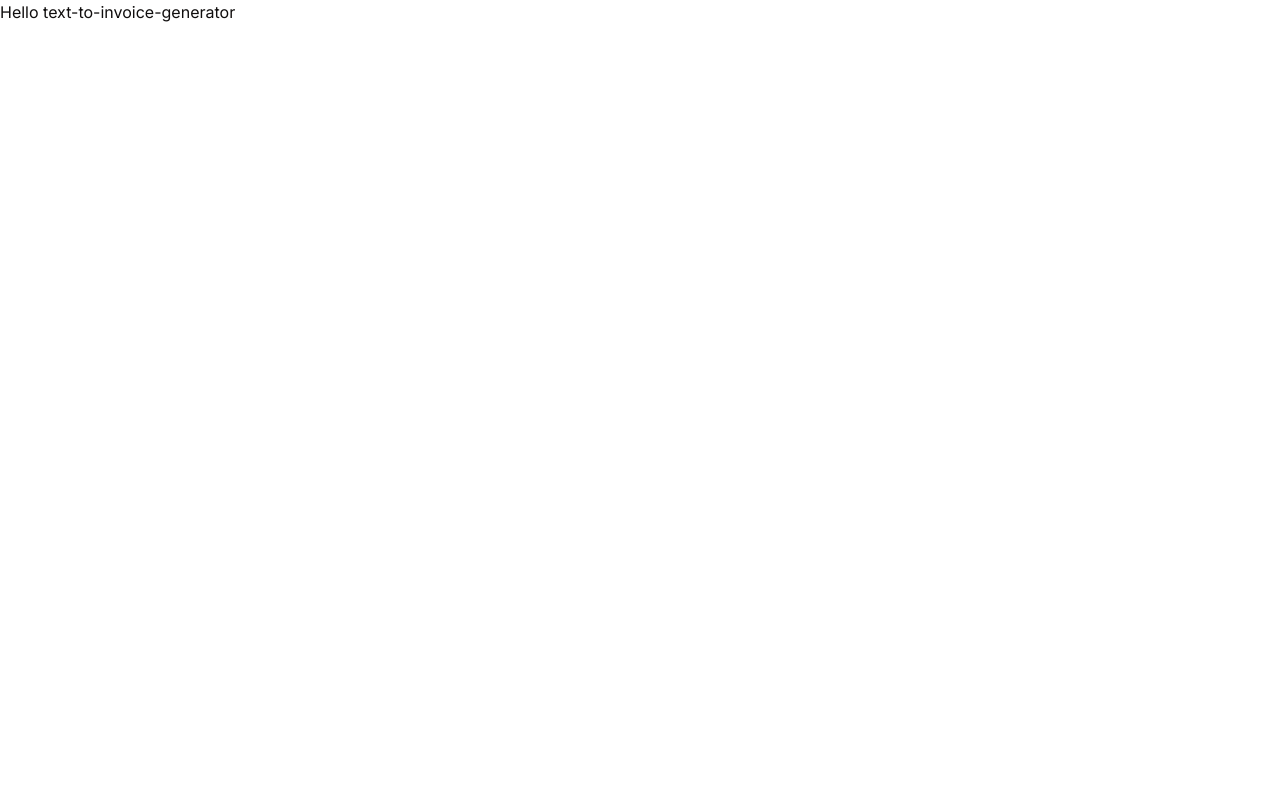
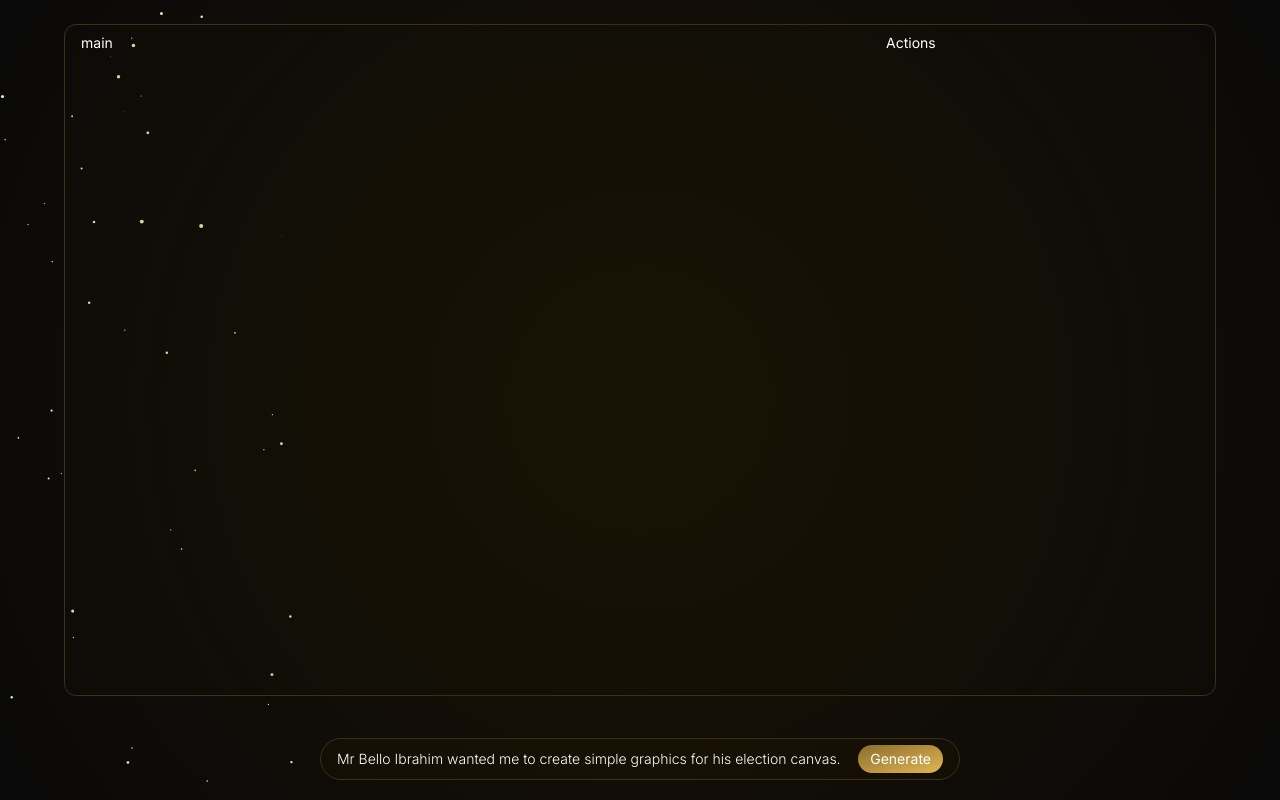
Before and after one commit to blyncnov/text-to-invoice-generator, a Next.js app: page / in a window 1280 px wide. Built offline with nearby package versions, Linux system fonts and the light colour scheme.

Commit message:
Working on the prompt textareabox and invoice layout

```diff
--- a/src/app/globals.css
+++ b/src/app/globals.css
@@ -17,12 +17,28 @@
 }
 
 @layer utilities {
+  /* Hide scrollbar for Chrome, Safari and Opera */
+  .no-scrollbar::-webkit-scrollbar {
+    display: none;
+  }
+
+  /* Hide scrollbar for IE, Edge and Firefox */
+  .no-scrollbar {
+    -ms-overflow-style: none; /* IE and Edge */
+    scrollbar-width: none; /* Firefox */
+  }
+}
+
+@layer utilities {
   .text-balance {
     text-wrap: balance;
   }
 }
 
 body {
-  color: #100e0e;
-  background: #fff;
+  font-size: 15px;
+  color: #fff;
+  min-height: 100dvh;
+  background-color: #100e0e;
+  background-image: radial-gradient(circle, rgb(26, 19, 4), rgb(9, 9, 9));
 }
--- a/src/app/layout.tsx
+++ b/src/app/layout.tsx
@@ -1,13 +1,20 @@
 import type { Metadata } from "next";
-import { Inter } from "next/font/google";
+
+// CSS
 import "./globals.css";
 
+// FONTS
+import { Inter } from "next/font/google";
 const inter = Inter({ subsets: ["latin"] });
 
 export const metadata: Metadata = {
-  title: "Create Next App",
-  description: "Generated by create next app",
+  title: "AI Invoice generator",
+  description: "GPT3 -> AI Invoice generator",
 };
+
+// Componnets
+import StarFieldBackground from "@/components/StarFieldBackground";
+import FlashlightBackground from "@/components/InvoicePrompt";
 
 export default function RootLayout({
   children,
@@ -16,7 +23,12 @@ export default function RootLayout({
 }>) {
   return (
     <html lang="en">
-      <body className={inter.className}>{children}</body>
+      <body className={inter.className}>
+        <div className="relative h-screen w-full">
+          <StarFieldBackground />
+          <div className="w-full h-full relative z-10">{children}</div>
+        </div>
+      </body>
     </html>
   );
 }
--- a/src/app/page.tsx
+++ b/src/app/page.tsx
@@ -1,9 +1,25 @@
 import React from "react";
+
+// Components
+import InvoicePrompt from "@/components/InvoicePrompt";
 
 export default function Home() {
   return (
-    <main>
-      <h2>Hello text-to-invoice-generator</h2>
+    <main className="w-full max-w-6xl py-6 px-6 md:px-0 mx-auto">
+      {/* {"MAIN INVOICE FORM"} */}
+      <div className="w-full h-full min-h-[calc(87dvh-24px)] bg-[rgba(26,19,4,0.1)] border border-[#3c3017] text-sm rounded-xl">
+        <section className="w-full h-full grid grid-cols-1 md:grid-cols-[1fr_30%] gap-5">
+          <div className="w-full h-full text-sm px-4 py-2 rounded-xl">
+            <h2>main</h2>
+          </div>
+          <div className="w-full h-full text-sm px-4 py-2 rounded-xl">
+            <h2>Actions</h2>
+          </div>
+        </section>
+      </div>
+
+      {/* {"FIXED PROMPT SECTION"} */}
+      <InvoicePrompt />
     </main>
   );
 }
--- /dev/null
+++ b/src/components/InvoicePrompt.tsx
@@ -0,0 +1,31 @@
+"use client";
+
+const InvoicePrompt: React.FC = () => {
+  return (
+    <div className="w-full fixed bottom-0 left-0 right-0 py-5 flex justify-center items-center bg-transparent">
+      <div className="w-full max-w-[80%] md:max-w-[50%]">
+        <div className="w-full flex items-center justify-center gap-1 h-full bg-[rgba(26,19,4,0.5)] border border-[#3c3017] rounded-full px-4">
+          <textarea
+            name="invoice_prompt"
+            id="invoice_prompt"
+            rows={1}
+            defaultValue="Mr Bello Ibrahim wanted me to create simple graphics for his election canvas."
+            placeholder="Enter your prompt here ..."
+            className="w-full h-full no-scrollbar  text-sm bg-transparent py-2.5 font-light placeholder:text-[#3c3017] placeholder:italic focus:ring-0 outline-none focus:ring-offset-0 resize-none"
+          ></textarea>
+          <div>
+            <button
+              type="button"
+              onClick={() => alert("Hey! Prompt")}
+              className="bg-gradient-to-tl to-[#8b6d2c] from-[#e2b656] text-sm rounded-full py-1 px-3"
+            >
+              Generate
+            </button>
+          </div>
+        </div>
+      </div>
+    </div>
+  );
+};
+
+export default InvoicePrompt;
--- /dev/null
+++ b/src/components/StarFieldBackground.tsx
@@ -0,0 +1,95 @@
+"use client";
+
+import { useEffect, useRef } from "react";
+
+interface Star {
+  x: number;
+  y: number;
+  size: number;
+  speed: number;
+}
+
+const StarFieldBackground: React.FC = () => {
+  const canvasRef = useRef<HTMLCanvasElement | null>(null);
+
+  useEffect(() => {
+    const canvas = canvasRef.current;
+
+    // Check if the canvas is null
+    if (!canvas) return;
+
+    const canvasWidth = canvas.width;
+    const canvasHeight = canvas.height;
+
+    const ctx = canvas.getContext("2d");
+    if (!ctx) return;
+
+    const stars: Star[] = [];
+    const numStars = 50; // Number of stars
+    const maxStarSize = 2; // Maximum star size
+
+    const resizeCanvas = () => {
+      if (canvas) {
+        canvas.width = window.innerWidth;
+        canvas.height = window.innerHeight;
+      }
+    };
+
+    resizeCanvas(); // Initial canvas sizing
+
+    // Star constructor
+    function createStar(): Star {
+      return {
+        x: Math.random() * canvasWidth,
+        y: Math.random() * canvasHeight,
+        size: Math.random() * maxStarSize,
+        speed: Math.random() * 2 + 0.5,
+      };
+    }
+
+    // Create initial stars
+    for (let i = 0; i < numStars; i++) {
+      stars.push(createStar());
+    }
+
+    // Animate the stars
+    const animateStars = () => {
+      ctx.clearRect(0, 0, canvas.width, canvas.height);
+
+      stars.forEach((star, index) => {
+        star.y += star.speed;
+
+        // Reset star position when it goes off-screen
+        if (star.y > canvas.height) {
+          stars[index] = createStar();
+          stars[index].y = -10;
+        }
+
+        // Draw the star
+        ctx.beginPath();
+        ctx.arc(star.x, star.y, star.size, 0, Math.PI * 2);
+        ctx.fillStyle = "#EDEDB3";
+        ctx.fill();
+      });
+
+      requestAnimationFrame(animateStars);
+    };
+
+    animateStars();
+
+    // Handle window resize
+    window.addEventListener("resize", resizeCanvas);
+
+    return () => {
+      window.removeEventListener("resize", resizeCanvas);
+    };
+  }, []);
+
+  return (
+    <div className="absolute inset-0 overflow-hidden">
+      <canvas ref={canvasRef} className="block w-full h-full" />
+    </div>
+  );
+};
+
+export default StarFieldBackground;
```
Also changed, not shown: public/spacehip.png (added).
